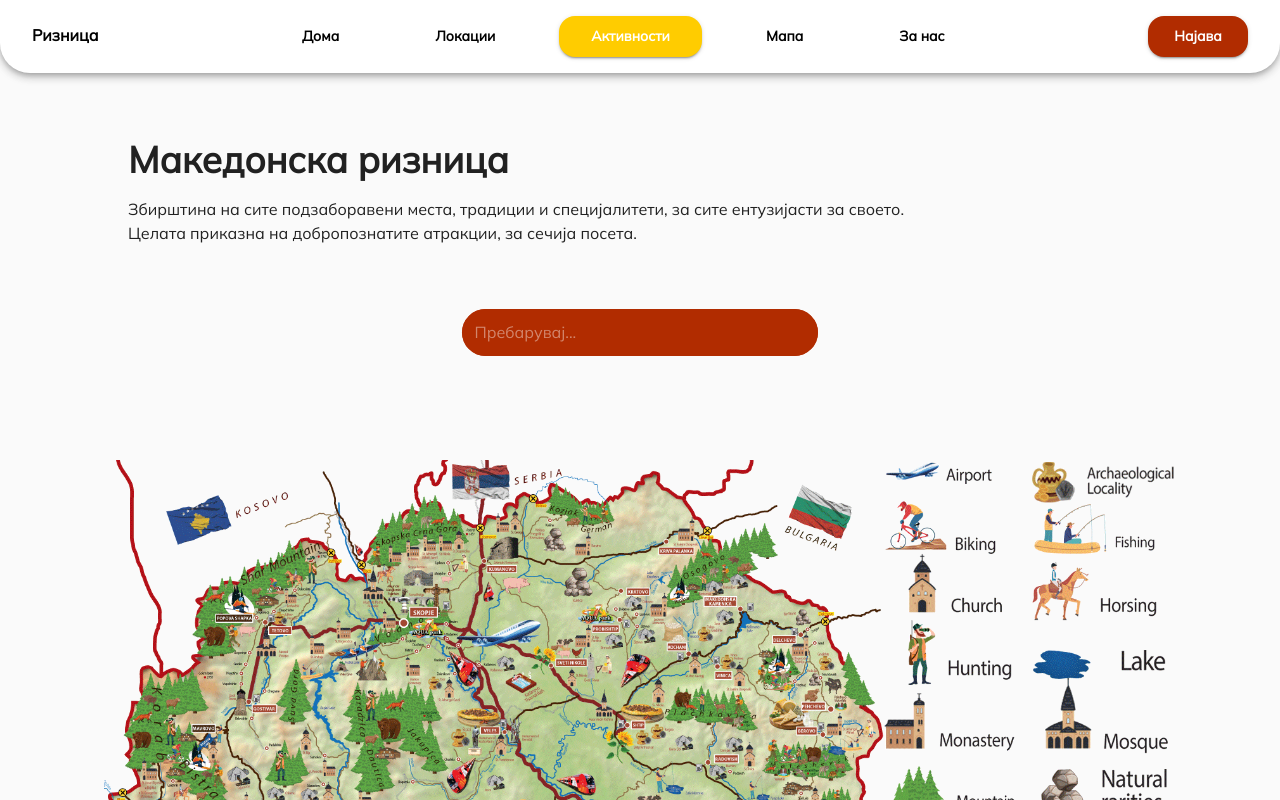
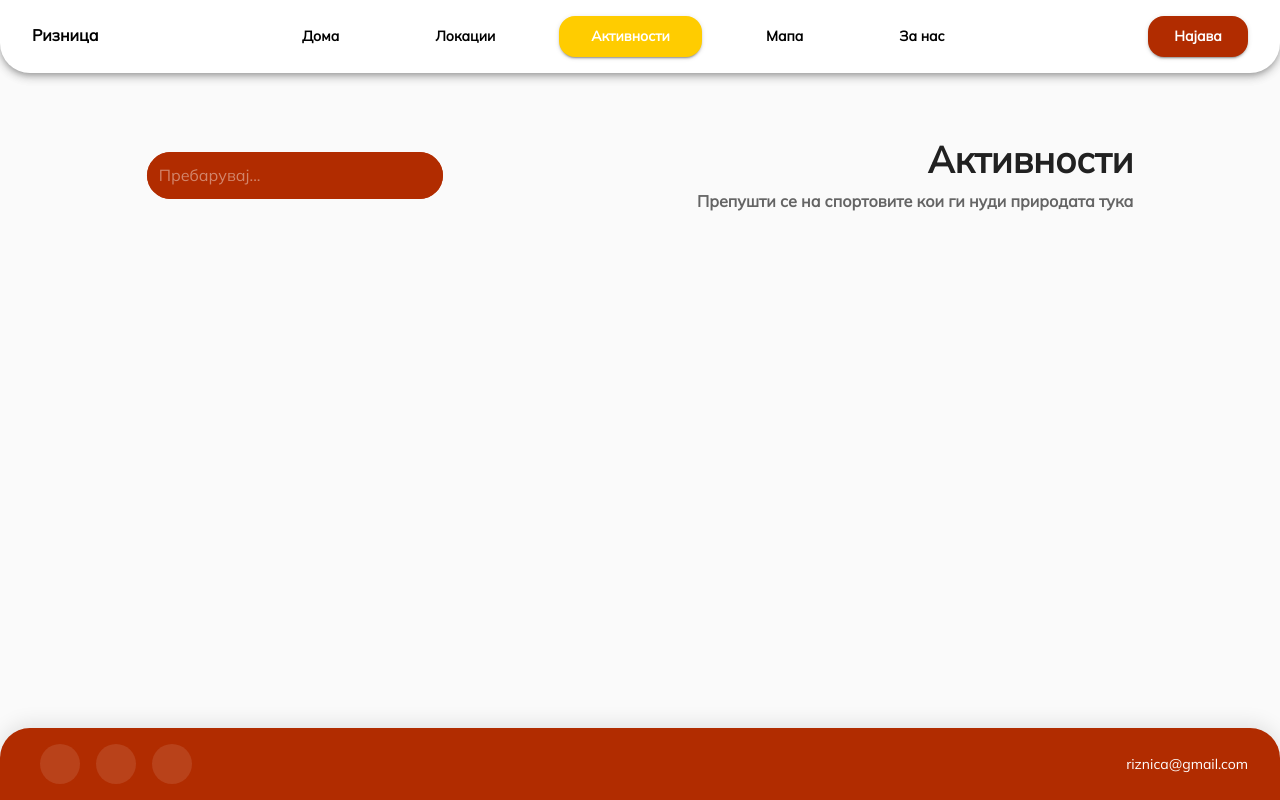
Before and after one commit to elena-risteska/riznica-fe, a React (Vite) app: page /activities in a window 1280 px wide. Shown: the top 800 px of the page. Built offline with nearby package versions, Linux system fonts and the light colour scheme; some icons are missing.

Commit message:
add activities page and reuse header component from locations

```diff
--- a/src/components/pages/locations/HeaderLocations.jsx
+++ b/src/components/pages/locations/HeaderLocations.jsx
@@ -6,18 +6,18 @@ import styles from "./styles";
 const handleSearch = () => {
   console.log("Searching for:", search);
 };
-const HeaderLocations = () => {
+const HeaderLocations = ({ title, subtitle, reverse }) => {
   const [search, setSearch] = useState("");
 
   return (
     <Box sx={styles.header}>
-      <Box sx={styles.text}>
-        <Typography variant="h2">Локации</Typography>
+      <Box sx={styles.text(reverse)}>
+        <Typography variant="h2">{title}</Typography>
         <Typography variant="h6" color="text.secondary">
-          Пребарувај низ бројноста локации и погледни што се крие во оваа земја
+          {subtitle}
         </Typography>
       </Box>
-      <Box sx={styles.searchBar}>
+      <Box sx={styles.searchBar(reverse)}>
         <SearchBar
           value={search}
           onChange={(e) => setSearch(e.target.value)}
--- a/src/components/pages/locations/styles.js
+++ b/src/components/pages/locations/styles.js
@@ -7,16 +7,19 @@ const styles = {
     width: "100%",
     pb: { xs: 0, md: 5 },
   },
-  text: {
+  text: (reverse) => ({
     display: "flex",
     flexDirection: "column",
     width: { xs: "100%", md: "50%" },
     gap: 1,
-  },
-  searchBar: {
+    order: { xs: 1, md: reverse ? 1 : 2 },
+    alignItems: reverse ? "flex-start" : "flex-end",
+  }),
+  searchBar: (reverse) => ({
     display: "flex",
     width: { xs: "100%", md: "25%" },
     mt: { xs: 4, md: 0 },
-  },
+    order: { xs: 2, md: reverse ? 2 : 1 },
+  }),
 };
 export default styles;
--- a/src/config/routes.jsx
+++ b/src/config/routes.jsx
@@ -4,10 +4,11 @@ export const importHome = () => import("../pages/Home");
 export const importAbout = () => import("../pages/About");
 export const importNotFound = () => import("../pages/NotFound");
 export const importLocations = () => import("../pages/Locations");
+export const importActivities = () => import("../pages/Activities");
 
 const LazyHome = React.lazy(importHome);
 const LazyLocations = React.lazy(importLocations);
-const LazyActivities = React.lazy(importHome);
+const LazyActivities = React.lazy(importActivities);
 const LazyMap = React.lazy(importHome);
 const LazyAbout = React.lazy(importAbout);
 const LazyNotFound = React.lazy(importNotFound);
@@ -32,7 +33,7 @@ export const routes = [
     element: LazyActivities,
     label: "Активности",
     showInNav: true,
-    preload: importHome,
+    preload: importActivities,
   },
   {
     path: "/map",
--- /dev/null
+++ b/src/pages/Activities.jsx
@@ -0,0 +1,15 @@
+import DefaultLayout from "../layouts/DefaultLayout";
+import HeaderLocations from "../components/pages/locations/HeaderLocations";
+
+const Activities = () => {
+  return (
+    <DefaultLayout>
+      <HeaderLocations
+        title="Активности"
+        subtitle="Препушти се на спортовите кои ги нуди природата тука"
+        reverse={false}
+      />
+    </DefaultLayout>
+  );
+};
+export default Activities;
--- a/src/pages/Locations.jsx
+++ b/src/pages/Locations.jsx
@@ -40,7 +40,11 @@ const Locations = () => {
 
   return (
     <DefaultLayout>
-      <HeaderLocations />
+      <HeaderLocations
+        title="Локации"
+        subtitle="Пребарувај низ бројноста атракции и погледни што се крие во оваа земја"
+        reverse={true}
+      />
       {locations.map(({ title, to, key }) => (
         <ScrollerSegment
           key={to}
```
